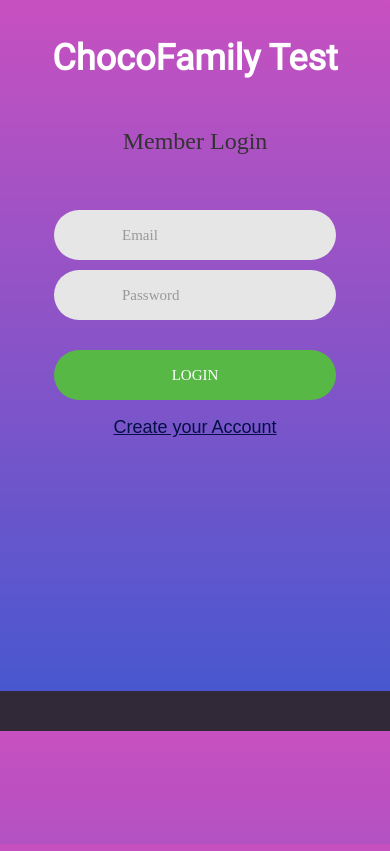
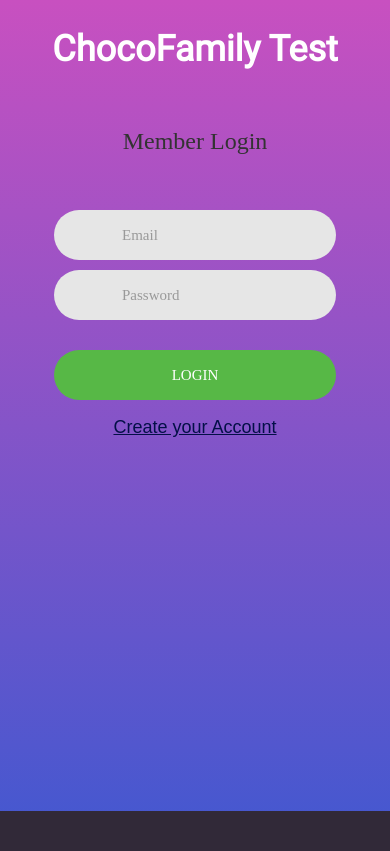
Before and after one commit to Doszhan-M/ChocoTest, a Django app: page / in a window 390 px wide; the page is wider, and only the part inside the window is pictured. Run offline with Django 3.2, Linux system fonts and the light colour scheme; parts of the project's set-up code (start-up, migrations or seed data) failed here and were passed over.

Commit message:
edit css

```diff
--- a/ChocoTest/ChocoTest/settings.py
+++ b/ChocoTest/ChocoTest/settings.py
@@ -157,7 +157,3 @@
 CELERY_ACCEPT_CONTENT = ['application/json']
 CELERY_TASK_SERIALIZER = 'json'
 CELERY_RESULT_SERIALIZER = 'json'
-
-
-from django.utils import timezone
-print(timezone.now())
--- a/ChocoTest/Templates/index.html
+++ b/ChocoTest/Templates/index.html
@@ -6,8 +6,7 @@
 <head>
     <meta charset="UTF-8">
     <meta http-equiv="X-UA-Compatible" content="IE=edge">
-    <!-- <meta name="viewport" content="width=device-width, user-scalable=no"> -->
-    <!-- <meta name="viewport" content="width=1000px"> -->
+    <meta name="viewport" content="width=device-width, user-scalable=no">
     <link rel="stylesheet" href="{% static 'css/style.css' %}">
     <link rel="stylesheet" type="text/css" href="{% static 'css/form.css' %}">
     <title>ChocoTest</title>
@@ -16,8 +15,11 @@
 <body>
     <header>
         <h1>ChocoFamily Test</h1>
-        <div class="user_info"></div>
-        <div class="add_task"></div>
+        <div class="header__btns">
+            <div class="user_info"></div>
+            <div class="add_task"></div>
+        </div>
+
     </header>
 
     <main>
--- a/ChocoTest/static/css/style.css
+++ b/ChocoTest/static/css/style.css
@@ -93,7 +93,6 @@
     border-radius: 10px;
     padding: 7%;
     height: 100%;
-
 }
 .todo__desc {
     text-align: center;
@@ -200,3 +199,74 @@
     font-size: 30px;
     color:#030f47;
 }
+
+
+@media screen and (max-width: 767px) {
+    main {
+        margin: 5% 0;
+        min-height: calc(100vh - 180px);
+        display: flex;
+        flex-direction: column;
+        align-items: center;
+        /* justify-content: center; */
+    }
+ .todo__wrapper {
+    display: flex;
+    flex-direction: column;
+    align-items: center;
+    justify-content: center;
+    width: 500px;
+
+ }
+
+ .todo {
+    display: flex;
+    flex-direction: column;
+    align-items: center;
+    justify-content: center;
+    background-color: aliceblue;
+    border-radius: 10px;
+    padding: 7%;
+    height: 100%;
+    width: 500px;
+}
+
+header {
+    position: relative;
+    width: 100vw;
+    height: 100px;
+    padding: 3%;
+    margin-top: 2%;
+
+    display: flex;
+    align-items: center;
+    flex-direction: column;
+    justify-content: center;
+}
+
+
+.user_info {
+    position:static;
+    display: flex;
+    flex-direction: column;
+    align-items: center;
+    justify-content: center;
+}
+.add_task {
+    position:static;
+    display: flex;
+    flex-direction: column;
+    align-items: center;
+    justify-content: center;
+}
+.header__btns {
+    margin: 5% 0;
+    display: flex;
+    align-items: center;
+    justify-content: space-between;
+    width: 100%;
+}
+header h1 {
+    margin-top: 5%;
+}
+}
```
